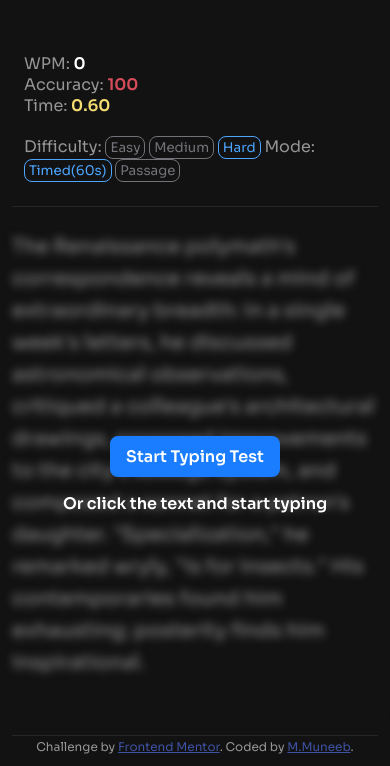
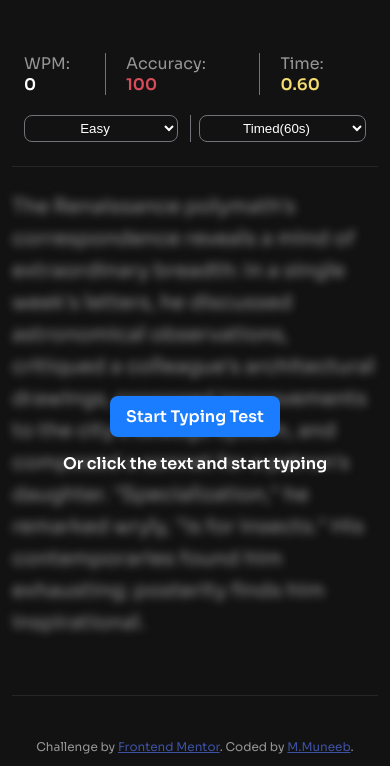
Before and after one commit to mmuneeb1000/typing-speed-test-dynamic, a website: page index.html in a window 390 px wide. Shown: the part 78-844 px from the top of the page. Drawn offline with Linux system fonts and the light colour scheme.

Commit message:
mobile select elements and optimization

```diff
--- a/assets/js/main.js
+++ b/assets/js/main.js
@@ -16,6 +16,8 @@ const mediumBtn = document.querySelector(".toggle-medium");
 const hardBtn = document.querySelector(".toggle-hard");
 const timedBtn = document.querySelector(".toggle-timed");
 const passageBtn = document.querySelector(".toggle-passage");
+const difficultySelect = document.querySelector(".difficulty-select");
+const modeSelect = document.querySelector(".mode-select");
 
 let passageData = null;
 let currentDifficulty = "hard";
@@ -459,6 +461,13 @@ async function init() {
   timedBtn.addEventListener("click", () => setMode("timed"));
   passageBtn.addEventListener("click", () => setMode("passage"));
 
+  difficultySelect.addEventListener("change", (e) => {
+    setDifficulty(e.target.value);
+  });
+  modeSelect.addEventListener("change", (e) => {
+    setMode(e.target.value);
+  });
+
   hardBtn.classList.add("active");
   timedBtn.classList.add("active");
 }
--- a/assets/scss/components/_buttons.scss
+++ b/assets/scss/components/_buttons.scss
@@ -65,3 +65,44 @@
 .again-icon {
   filter: invert(1);
 }
+
+.difficulty-select,
+.mode-select {
+  display: none;
+  width: 100%;
+  padding: u.rem(4);
+  background-color: u.$grey-900;
+  color: u.$white;
+  border: 1px solid u.$grey-500;
+  border-radius: u.rem(8);
+  text-align: center;
+  option {
+    background-color: u.$grey-800;
+    text-align: center;
+  }
+}
+
+.mode-selector,
+.difficulty-selector {
+  display: flex;
+  gap: u.rem(10);
+}
+
+.difficulty-selector {
+  border-right: u.rem(1) solid u.$grey-500;
+  padding-right: u.rem(12);
+}
+
+@media (max-width: 768px) {
+  .mode-buttons,
+  .difficulty-buttons {
+    display: none;
+  }
+  .difficulty-select,
+  .mode-select {
+    display: flex;
+  }
+  .difficulty-selector span {
+    display: none;
+  }
+}
--- a/assets/scss/components/_display.scss
+++ b/assets/scss/components/_display.scss
@@ -13,6 +13,12 @@
 }
 .accuracy {
   color: u.$red-500;
+}
+
+.accuracy-display {
+  border-right: 1px solid u.$grey-500;
+  border-left: 1px solid u.$grey-500;
+  padding: 0 u.rem(20);
 }
 .incorrect-char {
   color: u.$red-500;
@@ -86,11 +92,12 @@
     padding: u.rem(12);
   }
   .stats-card {
-    display: block;
     margin-bottom: u.rem(20);
+    justify-content: center;
   }
   .toggle-panel {
-    display: block;
+    display: grid;
+    grid-template-columns: repeat(2, 1fr);
   }
   .reference-text {
     font-size: u.rem(20);
--- a/assets/scss/components/_result.scss
+++ b/assets/scss/components/_result.scss
@@ -55,12 +55,6 @@
     justify-content: flex-start;
   }
 }
-.show-confetti {
-  background-image: url("../assets/images/pattern-confetti.svg");
-  background-repeat: no-repeat;
-  background-position: center;
-  background-size: contain;
-}
 
 @media (max-width: 768px) {
   .result-page {
--- a/index.html
+++ b/index.html
@@ -25,18 +25,55 @@
     <main>
       <section class="display-card">
         <div class="stats-card">
-          <div>WPM: <span class="words-per-minute"></span></div>
-          <div>Accuracy: <span class="accuracy"></span></div>
-          <div>Time: <span class="time"></span></div>
+          <div class="wpm-display">
+            WPM: <span class="words-per-minute"></span>
+          </div>
+          <div class="accuracy-display">
+            Accuracy: <span class="accuracy"></span>
+          </div>
+          <div class="time-display">Time: <span class="time"></span></div>
         </div>
         <div class="toggle-panel">
-          <span>Difficulty: </span>
-          <button class="toggle-easy">Easy</button>
-          <button class="toggle-medium">Medium</button>
-          <button class="toggle-hard">Hard</button>
-          <span>Mode: </span>
-          <button class="toggle-timed">Timed(60s)</button>
-          <button class="toggle-passage">Passage</button>
+          <div class="difficulty-selector">
+            <span>Difficulty: </span>
+            <div class="difficulty-buttons">
+              <button data-difficulty="easy" class="toggle-easy">Easy</button>
+              <button data-difficulty="medium" class="toggle-medium">
+                Medium
+              </button>
+              <button data-difficulty="hard" class="toggle-hard">Hard</button>
+            </div>
+
+            <select class="difficulty-select">
+              <option type="radio" value="easy" class="select-easy">
+                Easy
+              </option>
+              <option type="radio" value="medium" class="select-medium">
+                Medium
+              </option>
+              <option type="radio" value="hard" class="select-hard">
+                Hard
+              </option>
+            </select>
+          </div>
+
+          <div class="mode-selector">
+            <div class="mode-buttons">
+              <span>Mode: </span>
+              <button data-mode="timed" class="toggle-timed">Timed(60s)</button>
+              <button data-mode="passage" class="toggle-passage">
+                Passage
+              </button>
+            </div>
+            <select class="mode-select">
+              <option type="radio" value="timed" class="select-timed">
+                Timed(60s)
+              </option>
+              <option type="radio" value="passage" class="select-passage">
+                Passage
+              </option>
+            </select>
+          </div>
         </div>
       </section>
       <section class="passage-container">
```
Also changed, not shown: assets/css/main.css, 1 other file.
